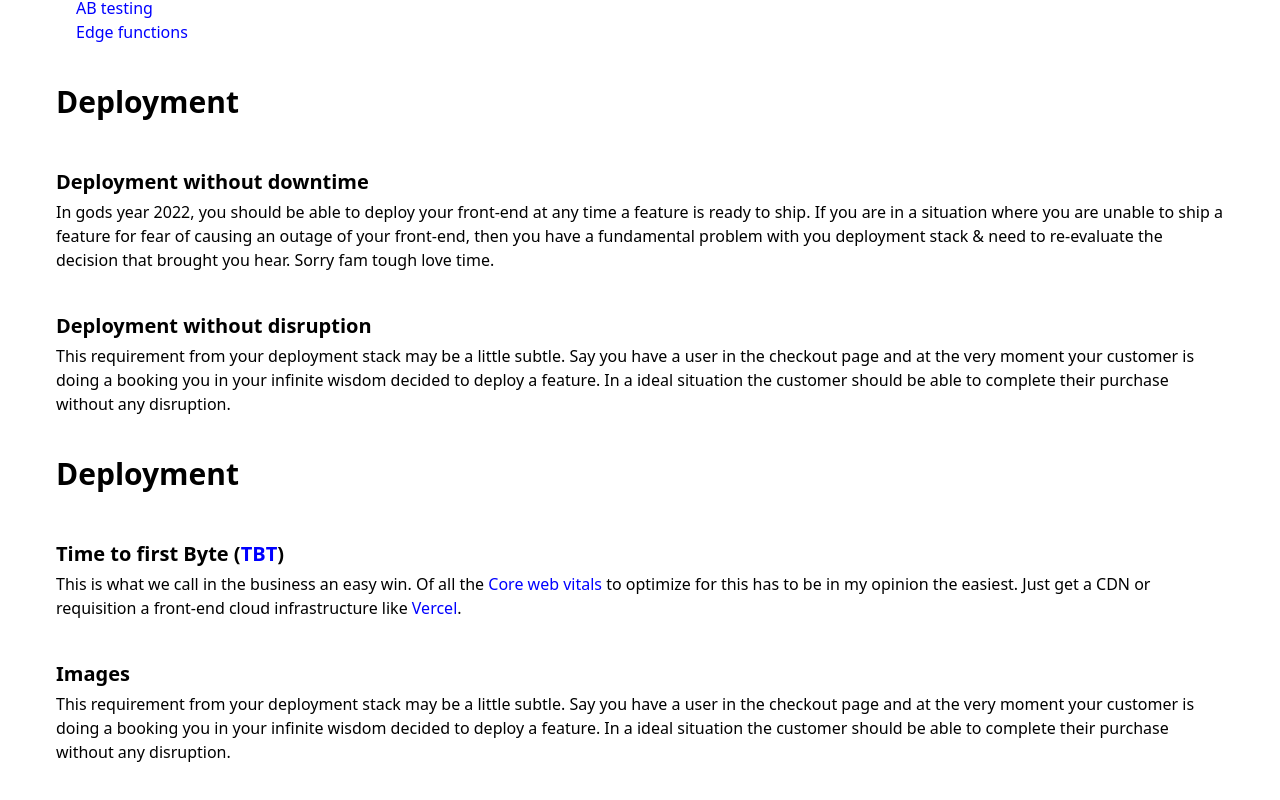
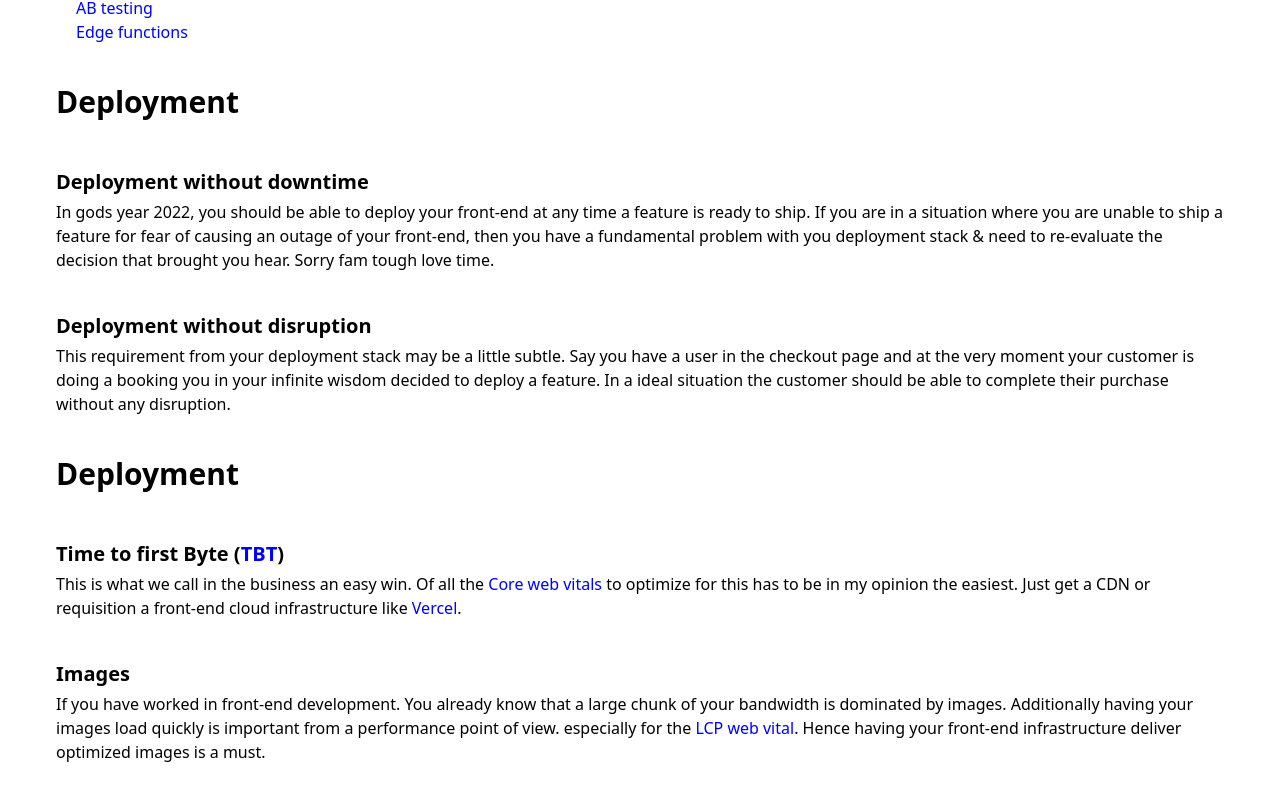
Before and after one commit to jonathandsouza/jonascodeblog, a Next.js app: page /infrastructure-requirements-of-a-modern-frontend-application in a window 1280 px wide. Shown: the part 532-1332 px from the top of the page. Built offline with nearby package versions, Linux system fonts and the light colour scheme.

Commit message:
added some text

```diff
--- a/pages/infrastructure-requirements-of-a-modern-frontend-application.tsx
+++ b/pages/infrastructure-requirements-of-a-modern-frontend-application.tsx
@@ -155,13 +155,15 @@ const Home: NextPage = () => {
 							<SubSectionTitle>Images</SubSectionTitle>
 
 							<p>
-								This requirement from your deployment stack may
-								be a little subtle. Say you have a user in the
-								checkout page and at the very moment your
-								customer is doing a booking you in your infinite
-								wisdom decided to deploy a feature. In a ideal
-								situation the customer should be able to
-								complete their purchase without any disruption.
+								If you have worked in front-end development. You
+								already know that a large chunk of your
+								bandwidth is dominated by images. Additionally
+								having your images load quickly is important
+								from a performance point of view. especially for
+								the{" "}
+								<a href="https://web.dev/cls/">LCP web vital</a>
+								. Hence having your front-end infrastructure
+								deliver optimized images is a must.
 							</p>
 						</SubSection>
 					</Section>
```
